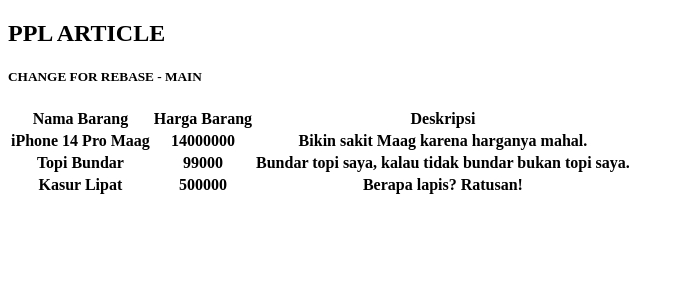
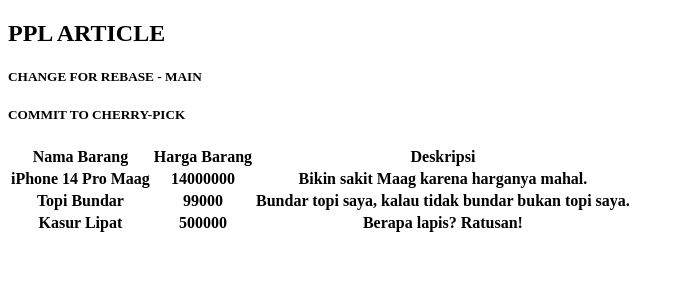
Before and after one commit to syadzaarrana/ppl-article, a Django app: page /wishlist/ in a window 1280 px wide. Shown: the top 300 px of the page, without its empty margins (0-684 px from the left). Run offline with Django 5.2, Linux system fonts and the light colour scheme; data comes from the database, SQL or seed files in the repository; lists and menus that the app fills with data are empty.

Commit message:
commit for cherry-pick

```diff
--- a/wishlist/templates/wishlist.html
+++ b/wishlist/templates/wishlist.html
@@ -12,6 +12,7 @@
     {% block content %}
     <h2>{{judul}}</h2>
     <h5>CHANGE FOR REBASE - MAIN</h5>
+    <h5>COMMIT TO CHERRY-PICK</h5>
 
     <table>
         <tr>
```
